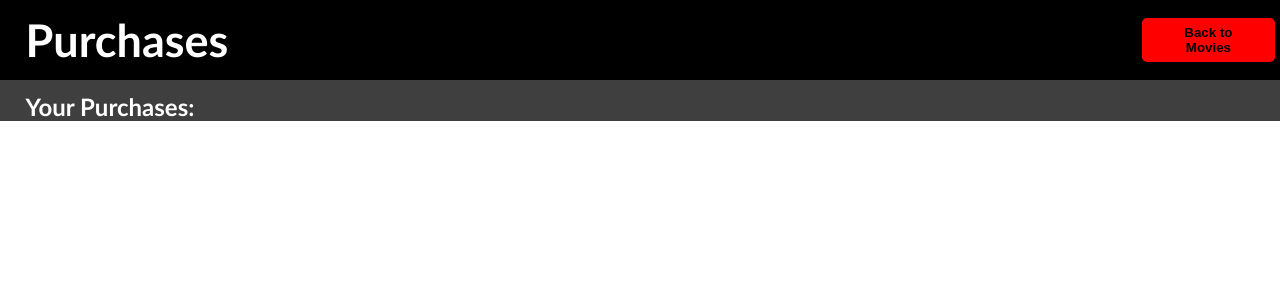
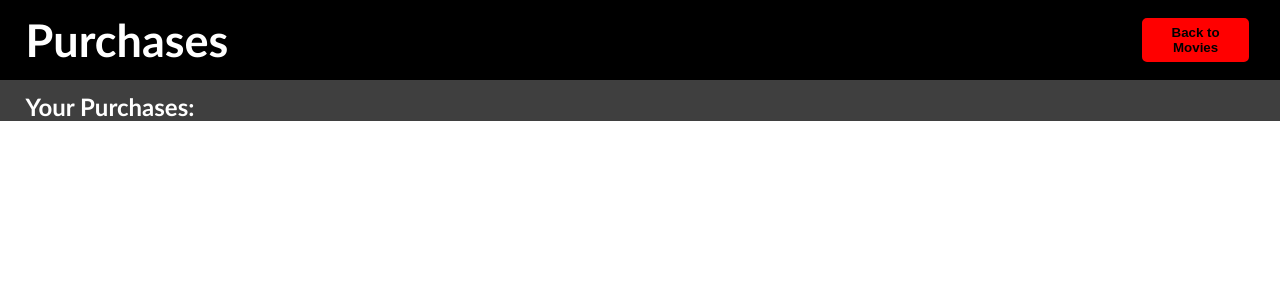
Before and after one commit to Shiyam-Kugaeasan/ics4u, a Vue app: page /purchases in a window 1280 px wide. Shown: the top 300 px of the page. Built offline with nearby package versions, Linux system fonts and the light colour scheme.

Commit message:
Resized the hero image.

```diff
--- a/src/components/Hero.vue
+++ b/src/components/Hero.vue
@@ -8,11 +8,12 @@
 
 <style scoped>
 .hero {
-    width: 100vw;
+    width: 100%;
     height: 76.5vh;
     display: flex;
     flex-direction: row;
     background-image: url("hero-background.jpg");
+    background-size: cover;
 }
 
 .text {
--- a/src/views/Purchases.vue
+++ b/src/views/Purchases.vue
@@ -30,7 +30,7 @@ import ShoppingVue from '../components/Shopping.vue';
 }
 
 .back-button {
-  margin: 1% 0% 1% 80%;
+  margin: 1% 2% 1% 80%;
   background-color: red;
   padding: 0% 2%;
   border: 5px solid black;
```
